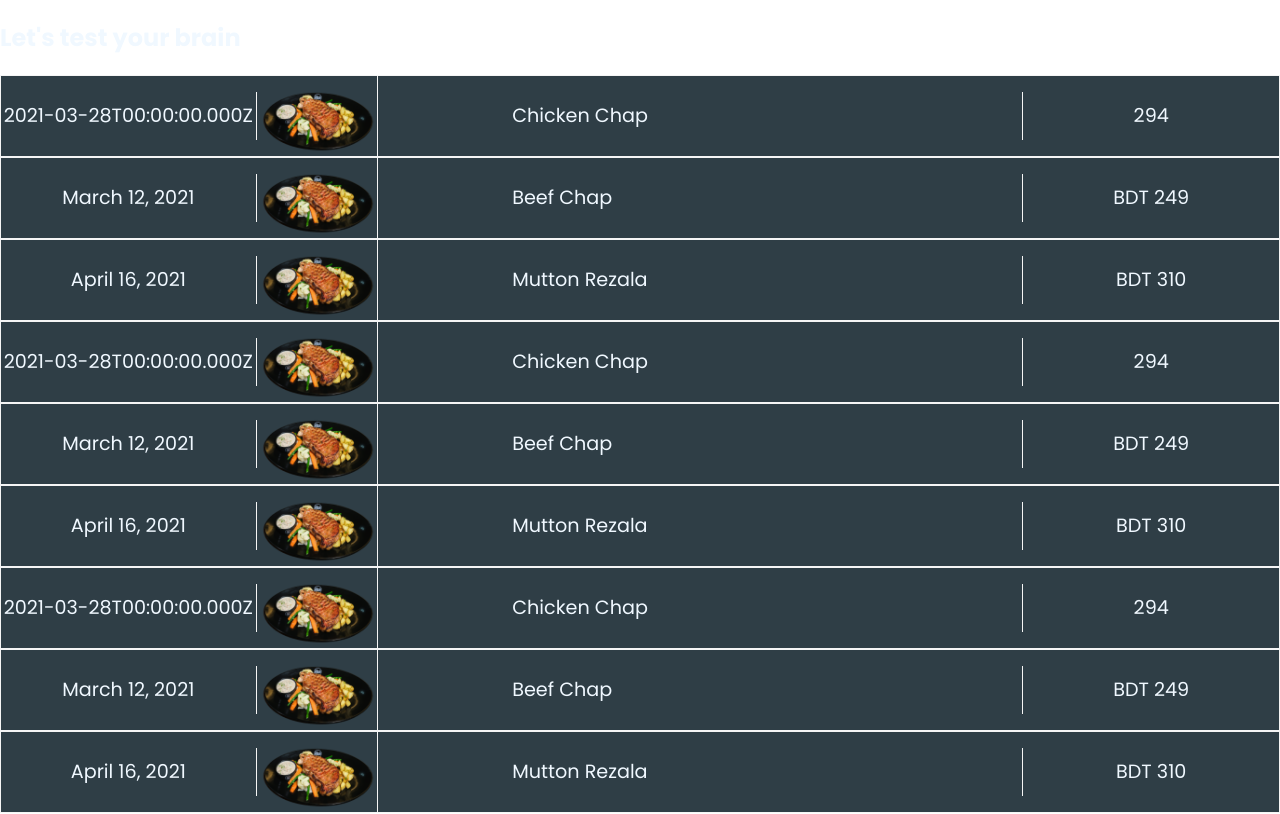
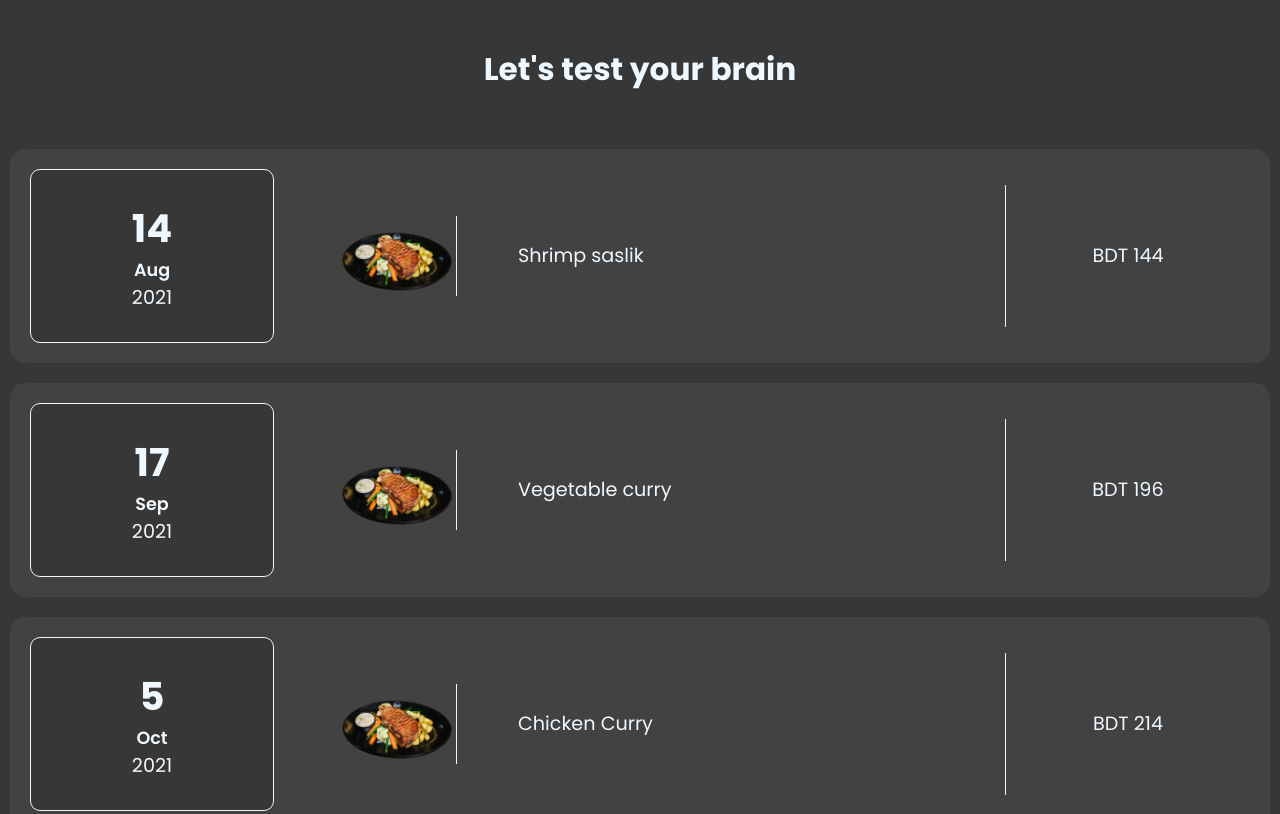
Before and after one commit to atiqisrak/React-Journey, a React (Create React App) app: page / in a window 1280 px wide. Shown: the top 814 px of the page. Built offline with nearby package versions, Linux system fonts and the light colour scheme.

Commit message:
Day-2: Reusable components and css

```diff
--- a/src/App.js
+++ b/src/App.js
@@ -24,18 +24,64 @@
 
 // export default App;
 
+import Card from './components/Card';
 import ExpenseItem from './components/ExpenseItem';
 
 function App(){
+
+  const expenses = [
+    {
+      id: 'm1',
+      title: 'Shrimp saslik',
+      amount: 144,
+      date: new Date(2021, 7, 14)
+    },
+    {
+      id: 'm2',
+      title: 'Vegetable curry',
+      amount: 196,
+      date: new Date(2021, 8, 17)
+    },
+    {
+      id: 'm3',
+      title: 'Chicken Curry',
+      amount: 214,
+      date: new Date(2021, 9, 5)
+    },
+    {
+      id: 'm4',
+      title: 'Chicken Saslik',
+      amount: 254,
+      date: new Date(2021, 11, 8)
+    },
+  ];
+
   return (
-    <div>
-      <div class="intro">
+    <Card>
+      <div className="intro">
         <h2>Let's test your brain</h2>
       </div>
-      <ExpenseItem></ExpenseItem>
-      <ExpenseItem></ExpenseItem>
-      <ExpenseItem></ExpenseItem>
-    </div>
+      <ExpenseItem
+      title={expenses[0].title}
+      amount={expenses[0].amount}
+      date={expenses[0].date}
+      />
+      <ExpenseItem
+      title={expenses[1].title}
+      amount={expenses[1].amount}
+      date={expenses[1].date}
+      />
+      <ExpenseItem
+      title={expenses[2].title}
+      amount={expenses[2].amount}
+      date={expenses[2].date}
+      />
+      <ExpenseItem
+      title={expenses[3].title}
+      amount={expenses[3].amount}
+      date={expenses[3].date}
+      />
+    </Card>
   )
 }
 
--- /dev/null
+++ b/src/components/Card.css
@@ -0,0 +1,4 @@
+.card{
+    box-shadow: 0px 5px 5px 5px rgba(0, 0, 0, 0.1);
+    /* border-radius: 15px; */
+}
--- /dev/null
+++ b/src/components/Card.js
@@ -0,0 +1,8 @@
+import './Card.css';
+function Card(props){
+    const classes = 'card ' + props.className;
+    return <div className={classes}>{props.children}</div>
+}
+
+
+export default Card;
--- /dev/null
+++ b/src/components/ExpenseDate.css
@@ -0,0 +1,37 @@
+/* ===========Universal Classess======== */
+.justified-start{
+    display: flex;
+    justify-content: flex-start;
+    align-items: center;
+}
+.justified-center{
+    display: flex;
+    justify-content: center;
+    align-items: center;
+}
+
+
+/* ========Styling Classes======= */
+.itemDate{
+    font-size: 1.2rem;
+    font-weight: 400;
+    border: 1px solid whitesmoke;
+    border-radius: 10px;
+    /* width: 20vw; */
+    padding: 30px;
+    background: #373737;
+    display: flex;
+    flex-direction: column;
+}
+.itemDate > .expenseDateDay{
+    font-size: 2.4rem;
+    font-weight: 700;
+}
+.itemDate > .expenseDateMonth{
+    font-size: 1.1rem;
+    font-weight: 600;
+}
+.itemDate > .expenseDateYear{
+    font-size: 1.2rem;
+    font-weight: 400;
+}
--- /dev/null
+++ b/src/components/ExpenseDate.js
@@ -0,0 +1,16 @@
+import './ExpenseDate.css';
+function ExpenseDate(props){
+  const day = props.date.toLocaleString('en-US', {day: 'numeric'});
+  const month = props.date.toLocaleString('en-US', {month: 'short'});
+  const year = props.date.toLocaleString('en-US', {year: 'numeric'});
+
+  return (
+    <div className="itemDate justified-center">
+        <div className="expenseDateDay">{day}</div>
+        <div className="expenseDateMonth">{month}</div>
+        <div className="expenseDateYear">{year}</div>
+    </div>
+  );
+}
+
+export default ExpenseDate;
--- a/src/components/ExpenseItem.css
+++ b/src/components/ExpenseItem.css
@@ -7,7 +7,7 @@
 /* ===========Universal Classess======== */
 .justified-start{
     display: flex;
-    justify-content: start;
+    justify-content: flex-start;
     align-items: center;
 }
 .justified-center{
@@ -18,22 +18,26 @@
 .items{
     display: grid;
     grid-template-columns: 1fr;
-    grid-template-rows: repeat(3,1fr);
-    background: #2f3e46;
+    grid-template-rows: 1fr;
+    background: #373737;
+    padding: 10px;
 }
 
 /* ========Styling Classes======= */
+.intro{
+    background: #373737;
+    font-size: 1.3rem;
+    text-align: center;
+    padding: 20px 0;
+}
 .singleItem{
+    padding: 20px;
     display: grid;
     grid-template-columns: 1fr 1fr 2fr 1fr;
-    border: 1px solid whitesmoke;
+    background: #424242;
+    border-radius: 15px;
 }
-.singleItem > .itemDate{
-    font-size: 1.2rem;
-    font-weight: 400;
-    border-right: 1px solid whitesmoke;
-}
-.singleItem > img{
+.singleItem > .justified-center > img{
     width: 100%;
     max-width: 120px;
     border-right: 1px solid whitesmoke;
--- a/src/components/ExpenseItem.js
+++ b/src/components/ExpenseItem.js
@@ -1,34 +1,20 @@
 import foodImage from '../assets/img/cp.png';
 import './ExpenseItem.css';
-function ExpenseItem(){
+import ExpenseDate from './ExpenseDate';
+import Card from './Card';
 
-    const expenseDate = new Date(2021, 2, 28);
-    const expenseTitle = 'Chicken Chap';
-    const expenseAmount = 294;
+function ExpenseItem(props){
 
     return (
       <div>
-        <div className="items">
+        <Card className="items">
           <div className="singleItem">
-
-          <h2 className="itemDate justified-center">{expenseDate.toISOString()}</h2>
-            <img src={foodImage} alt="food item" />
-            <h2 className="itemName justified-start">{expenseTitle}</h2>
-            <h2 className="itemPrice justified-center">{expenseAmount}</h2>
+            <ExpenseDate date={props.date} />
+            <div className="justified-center"><img src={foodImage} alt="food item" /></div>
+            <h2 className="itemName justified-start">{props.title}</h2>
+            <h2 className="itemPrice justified-center">BDT {props.amount}</h2>
           </div>
-          <div className="singleItem">
-          <h2 className="itemDate justified-center">March 12, 2021</h2>
-            <img src={foodImage} alt="food item" />
-            <h2 className="itemName justified-start">Beef Chap</h2>
-            <h2 className="itemPrice justified-center">BDT 249</h2>
-          </div>
-          <div className="singleItem">
-          <h2 className="itemDate justified-center">April 16, 2021</h2>
-            <img src={foodImage} alt="food item" />
-            <h2 className="itemName justified-start">Mutton Rezala</h2>
-            <h2 className="itemPrice justified-center">BDT 310</h2>
-          </div>
-        </div>
+        </Card>
       </div>
     );
   }
```
